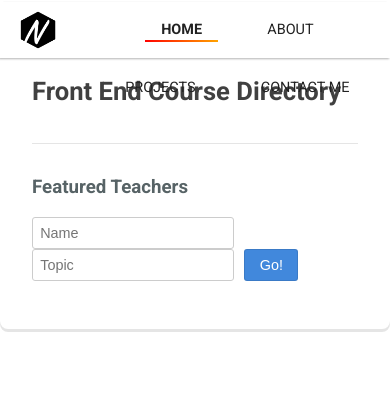
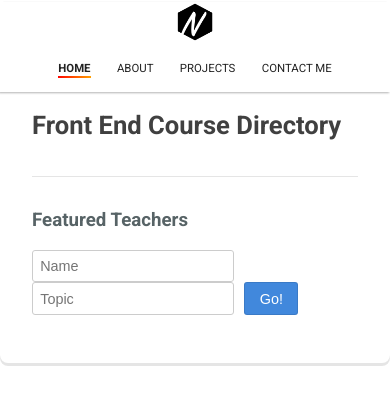
Before and after one commit to Gadget89/website, a React (Create React App) app: page / in a window 390 px wide. Shown: the top 404 px of the page. Built offline with nearby package versions, Linux system fonts and the light colour scheme.

Commit message:
Styled main nav for small screen sizes

```diff
--- a/src/css/index.css
+++ b/src/css/index.css
@@ -208,3 +208,30 @@ header {
   width: 2.5em;
   margin: .5em;
 }
+/* =================================
+  MEDIA QUERIES
+==================================== */
+
+@media (min-width: 0) and (max-width: 580px) {
+  header {
+    padding: 0;
+    height: 5.6em;
+  }
+  .main-nav {
+    width: 100%;
+    position: relative;
+  }
+  .main-nav a {
+    padding: 1.1em 0;
+  }
+}
+@media (min-width: 0) and (max-width: 480px) {
+  .icn-logo {
+    display: block;
+    margin: 0 auto;
+    position: relative;
+  }
+  .main-nav li {
+    font-size: .75em;
+  }
+}
```
